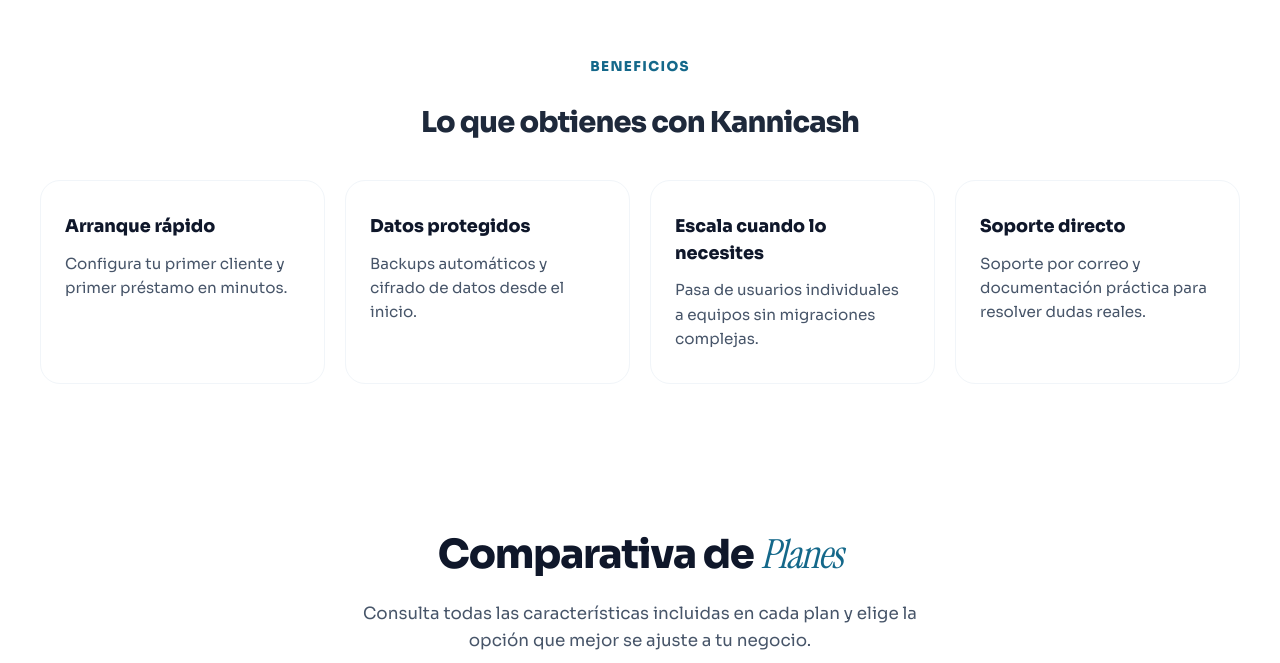
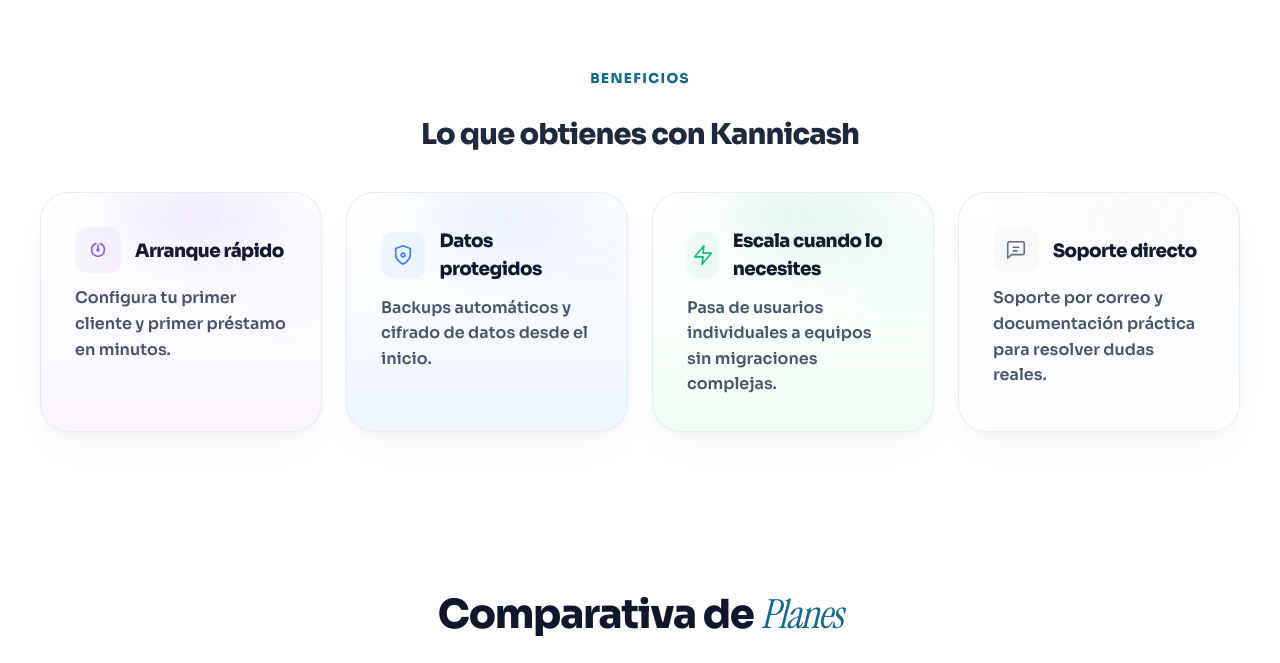
Before and after one commit to Imer-Alejandro/serverKanniCash, a Next.js app: page /precios in a window 1280 px wide. Shown: the part 2256-2919 px from the top of the page. Built offline with nearby package versions, Linux system fonts and the light colour scheme.

Commit message:
rediseño pagina de precios

```diff
--- a/src/components/landing/PricingComparison.tsx
+++ b/src/components/landing/PricingComparison.tsx
@@ -185,6 +185,10 @@
         </table>
       </div>
 
+        <div style={{ textAlign: "center", marginTop: 24 }}>
+          <a href="#precios" className="compare-cta">Cotizar un plan</a>
+        </div>
+
       <style jsx>{`
         @media (max-width: 768px) {
           table {
@@ -194,6 +198,24 @@
             padding: 12px !important;
           }
         }
+
+        .compare-cta {
+          display: inline-block;
+          background: transparent;
+          color: var(--primary);
+          padding: 10px 26px;
+          border-radius: 999px;
+          text-decoration: none;
+          font-weight: 800;
+          border: 2px solid var(--primary);
+          transition: background 220ms ease, color 220ms ease, transform 180ms ease, box-shadow 180ms ease;
+        }
+        .compare-cta:hover {
+          background: linear-gradient(135deg, var(--primary), var(--primary-light));
+          color: white;
+          transform: translateY(-3px);
+          box-shadow: 0 14px 40px rgba(20,104,138,0.12);
+        }
       `}</style>
     </div>
   );
--- a/src/components/landing/PricingHighlights.tsx
+++ b/src/components/landing/PricingHighlights.tsx
@@ -1,41 +1,156 @@
+"use client";
+
 import React from "react";
-import ValueCard from "@/components/landing/ValueCard";
 
 export default function PricingHighlights() {
+  const cards = [
+    {
+      title: "Arranque rápido",
+      desc: "Configura tu primer cliente y primer préstamo en minutos.",
+      tone: 'border-purple',
+      icon: (
+        <svg width="22" height="22" viewBox="0 0 24 24" fill="none" stroke="currentColor" strokeWidth="1.8" strokeLinecap="round" strokeLinejoin="round">
+          <circle cx="12" cy="12" r="1"></circle>
+          <path d="M12 7v5"></path>
+          <path d="M9.71 5.05A7 7 0 0 0 5 12a7 7 0 1 0 14 0 6.967 6.967 0 0 0-4.71-6.95"></path>
+        </svg>
+      )
+    },
+    {
+      title: "Datos protegidos",
+      desc: "Backups automáticos y cifrado de datos desde el inicio.",
+      tone: 'border-blue',
+      icon: (
+        <svg width="22" height="22" viewBox="0 0 24 24" fill="none" stroke="currentColor" strokeWidth="1.8" strokeLinecap="round" strokeLinejoin="round">
+          <path d="M12 22s8-4 8-10V5l-8-3-8 3v7c0 6 8 10 8 10z"></path>
+          <circle cx="12" cy="12" r="2"></circle>
+        </svg>
+      )
+    },
+    {
+      title: "Escala cuando lo necesites",
+      desc: "Pasa de usuarios individuales a equipos sin migraciones complejas.",
+      tone: 'border-emerald',
+      icon: (
+        <svg width="22" height="22" viewBox="0 0 24 24" fill="none" stroke="currentColor" strokeWidth="1.8" strokeLinecap="round" strokeLinejoin="round">
+          <path d="M13 2L3 14h9l-1 8 10-12h-9l1-8z"></path>
+        </svg>
+      )
+    },
+    {
+      title: "Soporte directo",
+      desc: "Soporte por correo y documentación práctica para resolver dudas reales.",
+      tone: 'border-gray',
+      icon: (
+        <svg width="22" height="22" viewBox="0 0 24 24" fill="none" stroke="currentColor" strokeWidth="1.8" strokeLinecap="round" strokeLinejoin="round">
+          <path d="M21 15a2 2 0 0 1-2 2H7l-4 4V5a2 2 0 0 1 2-2h14a2 2 0 0 1 2 2z"></path>
+          <line x1="9" y1="9" x2="15" y2="9"></line>
+          <line x1="9" y1="13" x2="13" y2="13"></line>
+        </svg>
+      )
+    },
+  ];
+
   return (
-    <section style={{ padding: "60px 24px" }}>
+    <section style={{ padding: "72px 24px" }}>
       <div style={{ maxWidth: 1200, margin: "0 auto" }}>
         <div style={{ textAlign: "center", marginBottom: 36 }}>
           <div className="section-label">Beneficios</div>
-          <h3 style={{ fontSize: "1.8rem", fontWeight: 800, marginTop: 8 }}>Lo que obtienes con Kannicash</h3>
+          <h3 className="highlights-title">Lo que obtienes con Kannicash</h3>
         </div>
 
-        <div style={{
-          display: "grid",
-          gridTemplateColumns: "repeat(auto-fit, minmax(220px, 1fr))",
-          gap: 20
-        }}>
-          <ValueCard
-            title="Arranque rápido"
-            description="Configura tu primer cliente y primer préstamo en minutos.">
-          </ValueCard>
+        <div className="highlights-grid">
+          {cards.map((c, i) => (
+            <div key={i} className={`card-business ${c.tone}`}>
+              <div className="card-header">
+                <div className="icon-wrap">
+                  {c.icon}
+                </div>
+                <div className="header-info">
+                  <h3>{c.title}</h3>
+                </div>
+              </div>
 
-          <ValueCard
-            title="Datos protegidos"
-            description="Backups automáticos y cifrado de datos desde el inicio.">
-          </ValueCard>
-
-          <ValueCard
-            title="Escala cuando lo necesites"
-            description="Pasa de usuarios individuales a equipos sin migraciones complejas.">
-          </ValueCard>
-
-          <ValueCard
-            title="Soporte directo"
-            description="Soporte por correo y documentación práctica para resolver dudas reales.">
-          </ValueCard>
+              <p>{c.desc}</p>
+            </div>
+          ))}
         </div>
       </div>
+
+      <style jsx>{`
+        .highlights-title { font-size: 1.8rem; font-weight: 800; margin-top: 8px; }
+        .highlights-grid { display: grid; grid-template-columns: repeat(auto-fit, minmax(240px, 1fr)); gap: 24px; }
+
+        .card-business {
+          border-radius: 28px;
+          padding: 34px;
+          border: 1px solid rgba(226,232,240,0.8);
+          box-shadow: 0 18px 40px -12px rgba(2,6,23,0.06), 0 6px 18px -8px rgba(2,6,23,0.04);
+          position: relative;
+          overflow: hidden;
+          background: linear-gradient(180deg,#fff 44%, rgba(255,255,255,0.9) 100%);
+          transition: transform 0.6s cubic-bezier(0.2,0.9,0.25,1), box-shadow 0.6s;
+        }
+
+        .card-business::before {
+          content: "";
+          position: absolute;
+          top: -10px;
+          left: 8%;
+          right: 8%;
+          height: 100px;
+          filter: blur(22px);
+          opacity: 0.45;
+          z-index: 0;
+          pointer-events: none;
+          transition: opacity 0.8s;
+        }
+
+        .card-business::after {
+          content: "";
+          position: absolute;
+          width: 150px;
+          height: 150px;
+          border-radius: 50%;
+          filter: blur(36px);
+          opacity: 0.04;
+          z-index: 0;
+          top: -40px;
+          right: -40px;
+        }
+
+        .card-business .card-header { display: flex; align-items: center; gap: 14px; z-index: 2; }
+        .card-business .icon-wrap { width: 46px; height: 46px; border-radius: 12px; display:flex; align-items:center; justify-content:center; font-weight:800; font-size:18px; z-index:2; transition: transform 0.4s; }
+        .card-business .header-info h3 { margin:0; font-size:1.15rem; font-weight:850; color:var(--gray-900); z-index:2; }
+        .card-business p { margin: 12px 0 0 0; color:var(--gray-600); z-index:2; font-weight:550; line-height:1.6 }
+
+        .card-business:hover { transform: translateY(-8px); box-shadow: 0 35px 70px -12px rgba(2,6,23,0.08); }
+
+        .card-business.border-purple { background: linear-gradient(180deg,#fff,#faf5ff); }
+        .card-business.border-purple::before { background: radial-gradient(circle at 50% 0%, rgba(139,92,246,0.35) 0%, rgba(139,92,246,0) 70%); }
+        .card-business.border-purple::after { background: #8b5cf6; }
+        .card-business.border-purple .icon-wrap { background: rgba(139,92,246,0.06); color:#8b5cf6 }
+
+        .card-business.border-blue { background: linear-gradient(180deg,#fff,#eff6ff); }
+        .card-business.border-blue::before { background: radial-gradient(circle at 50% 0%, rgba(59,130,246,0.28) 0%, rgba(59,130,246,0) 70%); }
+        .card-business.border-blue::after { background: #3b82f6; }
+        .card-business.border-blue .icon-wrap { background: rgba(59,130,246,0.06); color:#3b82f6 }
+
+        .card-business.border-emerald { background: linear-gradient(180deg,#fff,#f0fdf4); }
+        .card-business.border-emerald::before { background: radial-gradient(circle at 50% 0%, rgba(16,185,129,0.32) 0%, rgba(16,185,129,0) 70%); }
+        .card-business.border-emerald::after { background: #10b981; }
+        .card-business.border-emerald .icon-wrap { background: rgba(16,185,129,0.06); color:#10b981 }
+
+        .card-business.border-gray { background: linear-gradient(180deg,#fff,#fbfdff); }
+        .card-business.border-gray::before { background: radial-gradient(circle at 50% 0%, rgba(148,163,184,0.18) 0%, rgba(148,163,184,0) 70%); }
+        .card-business.border-gray::after { background: #94a3b8; }
+        .card-business.border-gray .icon-wrap { background: rgba(148,163,184,0.06); color:#64748b }
+
+        @media (max-width: 768px) {
+          .highlights-grid { gap: 16px; }
+          .card-business { padding: 20px; }
+        }
+      `}</style>
     </section>
   );
 }
```
